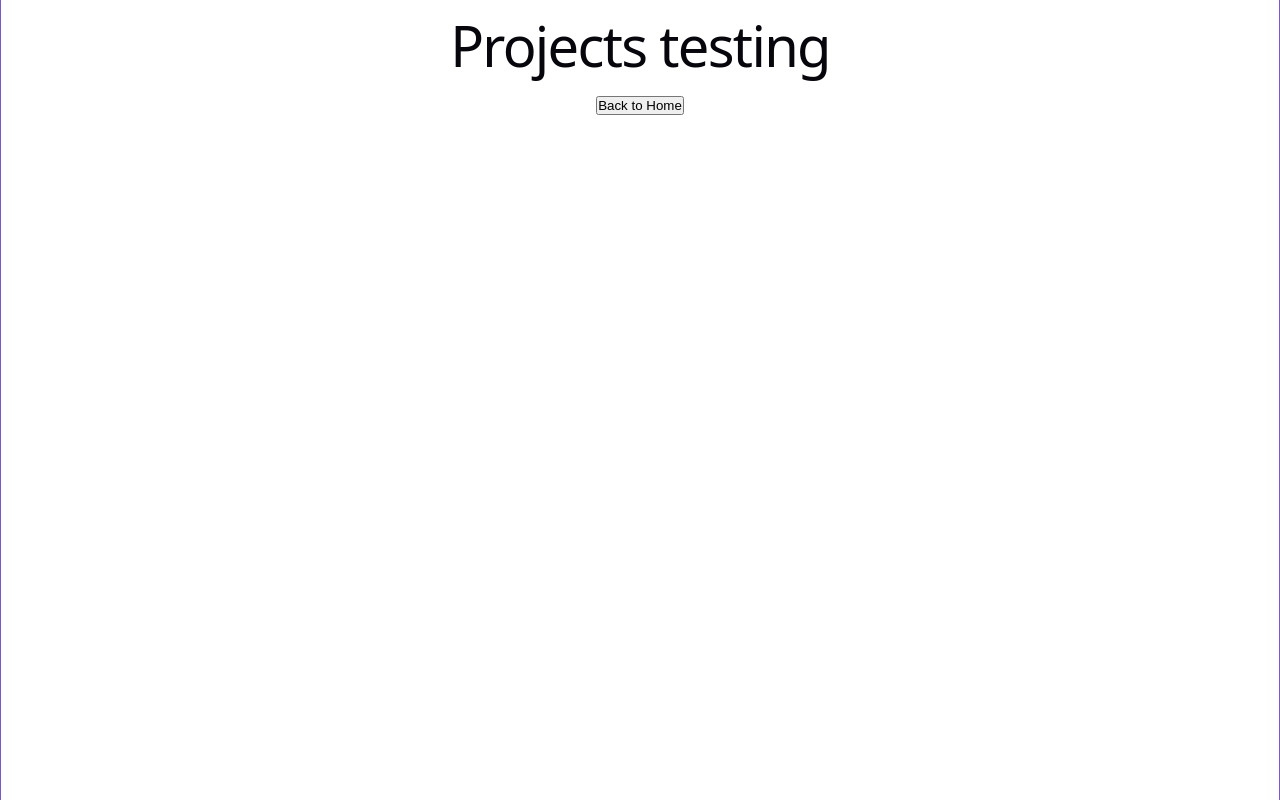
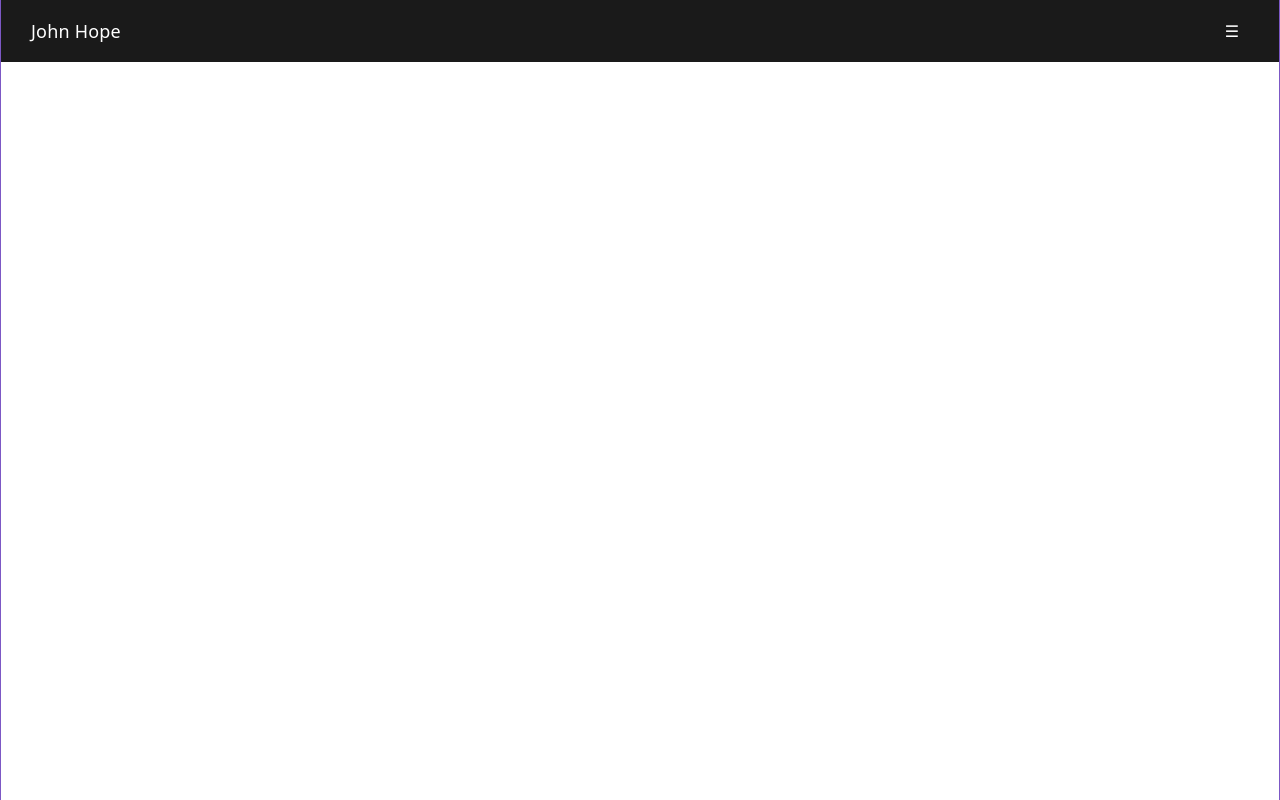
Before and after one commit to NotintoLegos/website, a React (Vite) app in the folder personalWeb/: page /projects in a window 1280 px wide. Built offline with nearby package versions, Linux system fonts and the light colour scheme.

Commit message:
added header to project page

```diff
--- a/personalWeb/src/Projects.jsx
+++ b/personalWeb/src/Projects.jsx
@@ -1,13 +1,14 @@
 import React from "react";
+import Header from "./Header"
 //import "about.css";
 
 export default function Projects() {
     return (
+
         <div className="body">
-            <h1>Projects testing</h1>
-            <button onClick={() => window.location.href = '/'}>
-                Back to Home
-            </button>
+            <section>
+                <Header></Header>
+            </section>
         </div>
     )
 }
```
Also changed, not shown: 1 other file (tests, documents, lock files or other folders).
